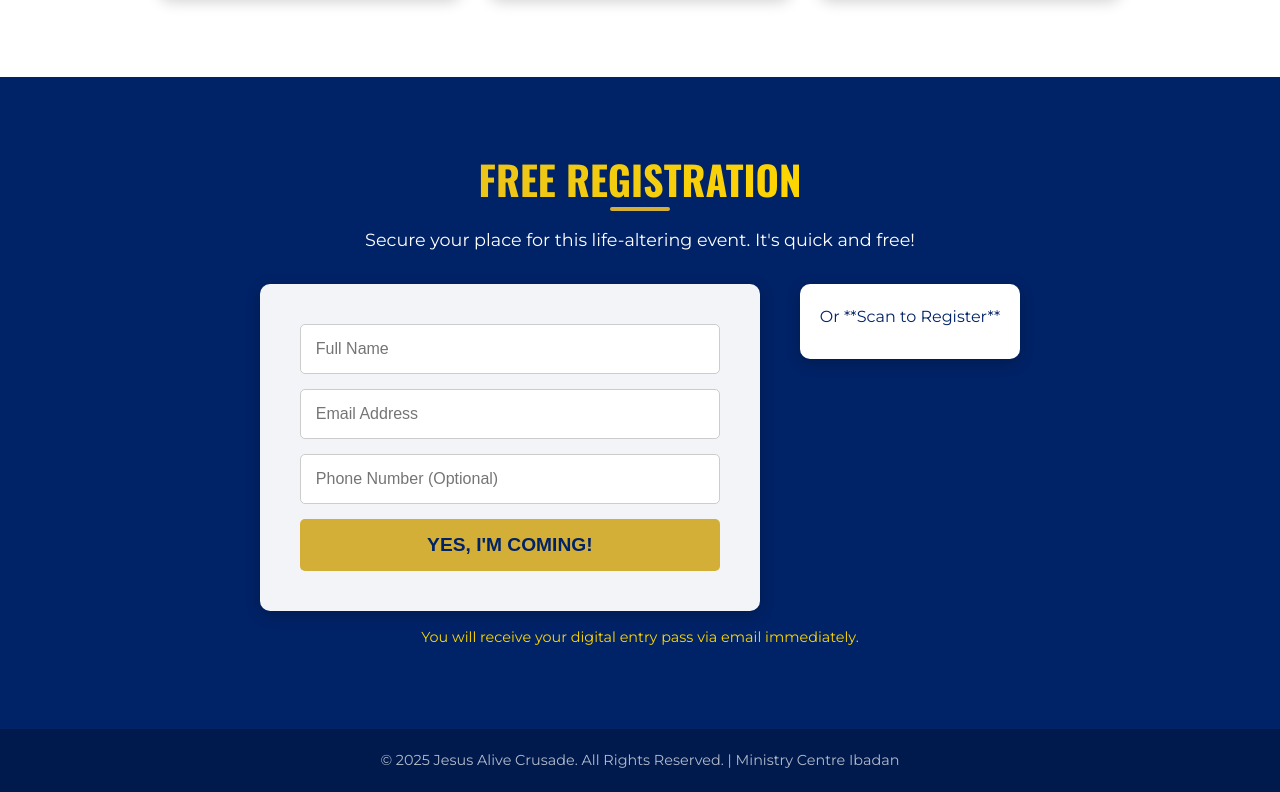
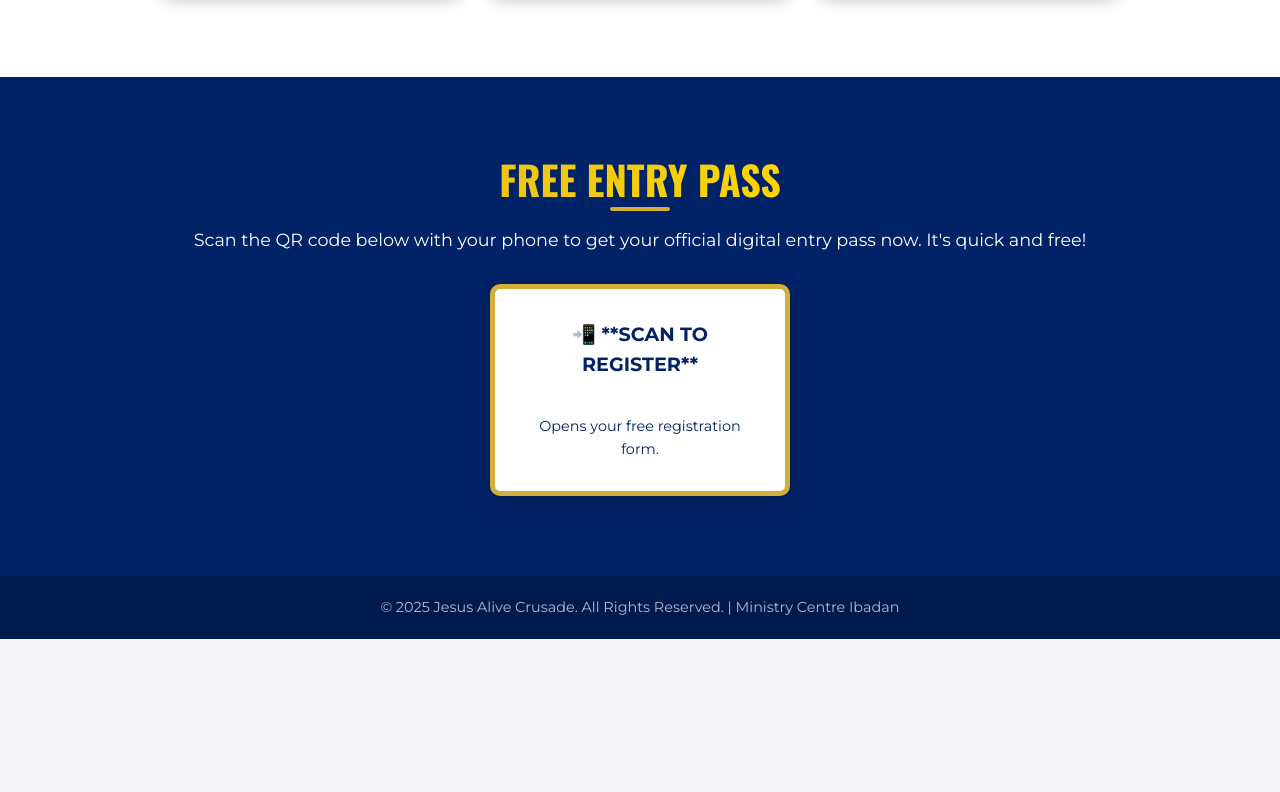
Before and after one commit to Cuwawah/Jesus-Alive-Crusade, a plain HTML site: page Index.html in a window 1280 px wide. Shown: the part 1221-2013 px from the top of the page. After the commit the page ends 1860 px from the top, so only its background shows below. Drawn offline with nearby package versions, Linux system fonts and the light colour scheme; a script that the page names is missing.

Commit message:
Update Index.html

```diff
--- a/Index.html
+++ b/Index.html
@@ -12,7 +12,7 @@
         /* --- VARIABLES & GLOBAL STYLES --- */
         :root {
             --royal-blue: #002266;       /* Deep, primary blue */
-            --gold: #D4AF37;             /* NEW: Classic Metallic Gold */
+            --gold: #D4AF37;             /* Classic Metallic Gold */
             --gold-light: #FFD700;       /* Bright Gold for Highlights */
             --white: #FFFFFF;
             --off-white: #F4F4F9;
@@ -249,14 +249,14 @@
             color: var(--gold);
         }
 
-        /* --- REGISTRATION FORM DESIGN & QR CODE CONTAINER --- */
+        /* --- QR CODE CONTAINER (Updated to center the single element) --- */
         .register-container {
             display: flex;
-            justify-content: center;
+            justify-content: center; /* Center the QR code box */
             gap: 40px;
             max-width: 900px;
             margin: 0 auto;
-            align-items: flex-start; /* Aligns items to the top */
+            align-items: flex-start;
         }
 
         .register-subtitle {
@@ -265,60 +265,12 @@
             width: 100%;
         }
 
-        #crusade-form {
-            width: 100%;
-            max-width: 500px;
-            display: flex;
-            flex-direction: column;
-            gap: 15px;
-            background: rgba(255, 255, 255, 0.95);
-            padding: 40px;
-            border-radius: 10px;
-            box-shadow: var(--shadow);
-        }
-
-        #crusade-form input {
-            padding: 15px;
-            border: 1px solid #ccc;
-            border-radius: 5px;
-            font-size: 1rem;
-            transition: border-color 0.3s;
-        }
-
-        #crusade-form input:focus {
-            border-color: var(--gold);
-            outline: none;
-            box-shadow: 0 0 5px rgba(212, 175, 55, 0.5);
-        }
-
-        .submit-button {
-            background: var(--gold);
-            color: var(--royal-blue);
-            padding: 15px;
-            border: none;
-            border-radius: 5px;
-            font-size: 1.2rem;
-            font-weight: 700;
-            cursor: pointer;
-            transition: background-color var(--transition-time), transform var(--transition-time);
-            text-transform: uppercase;
-        }
-
-        .submit-button:hover {
-            background: var(--gold-light);
-            transform: scale(1.02);
-        }
-
-        .form-footer {
-            margin-top: 15px;
-            font-size: 0.9rem;
-            color: var(--gold-light);
-        }
+        /* Removed form-specific styles */
 
         /* QR Code Styling */
         .qrcode-box {
             background: var(--white);
-            padding: 20px;
+            padding: 30px; /* Increased padding slightly */
             border-radius: 10px;
             box-shadow: var(--shadow);
             text-align: center;
@@ -326,15 +278,24 @@
             display: flex;
             flex-direction: column;
             align-items: center;
-            gap: 10px;
+            gap: 15px; /* Increased gap */
             height: fit-content;
+            border: 5px solid var(--gold); /* Added a border to make it pop */
+            max-width: 300px; /* Constrain size */
+        }
+
+        .qrcode-box p {
+            font-weight: 700;
+            font-size: 1.2rem;
+            color: var(--royal-blue);
         }
 
         #qrcode canvas, #qrcode img {
-            border: 5px solid var(--white);
-            background: var(--white);
+            /* Removed internal border/background as it's now on the box */
+            /* The qrcode library generates a canvas/image element here */
         }
 
+        /* Removed form-footer since it was tied to the form submission */
 
         /* --- FOOTER --- */
         footer {
@@ -382,19 +343,15 @@
             .header-bar { height: auto; flex-direction: column; padding-top: 10px; position: static; }
             .church-logo img, .crusade-logo img { height: 50px; max-width: 120px; }
 
-            /* Responsive for Registration Section: Stack form and QR code */
+            /* Responsive for Registration Section: Ensure centering */
             .register-container {
                 flex-direction: column;
                 gap: 20px;
                 align-items: center;
             }
-            #crusade-form {
-                max-width: 100%;
-                width: 100%;
-                padding: 30px 20px;
-            }
             .qrcode-box {
                 margin-top: 20px;
+                max-width: 90%; /* Allow it to take more space on small screens */
             }
         }
     </style>
@@ -426,7 +383,7 @@
                 <div class="timer-box"><span id="seconds">00</span> SEC</div>
             </div>
 
-            <a href="#register" class="cta-button animate-pulse">REGISTER NOW & SECURE YOUR SEAT</a>
+            <a href="#register" class="cta-button animate-pulse">GET YOUR FREE ENTRY PASS</a>
         </div>
     </header>
 
@@ -449,25 +406,18 @@
     </section>
 
     <section id="register" class="section-register">
-        <h2 class="section-title gold-text">FREE REGISTRATION</h2>
-        <p class="register-subtitle">Secure your place for this life-altering event. It's quick and free!</p>
+        <h2 class="section-title gold-text">FREE ENTRY PASS</h2>
+        <p class="register-subtitle">Scan the QR code below with your phone to get your official digital entry pass now. It's quick and free!</p>
 
         <div class="register-container">
 
-            <form id="crusade-form" action="YOUR_GOOGLE_FORMS_SUBMISSION_URL_HERE" method="POST" target="_blank">
-                <input type="text" name="entry.123456" placeholder="Full Name" required>
-                <input type="email" name="entry.789012" placeholder="Email Address" required>
-                <input type="tel" name="entry.345678" placeholder="Phone Number (Optional)">
-                <button type="submit" class="submit-button">YES, I'M COMING!</button>
-            </form>
+            <div class="qrcode-box">
+                <p>📲 **SCAN TO REGISTER**</p>
+                <div id="qrcode"></div>
+                <p style="font-size: 0.9rem; font-weight: 400; margin-top: 5px;">Opens your free registration form.</p>
+            </div>
 
-            <div class="qrcode-box">
-                <p>Or **Scan to Register**</p>
-                <div id="qrcode"></div>
-            </div>
         </div>
-
-        <p class="form-footer">You will receive your digital entry pass via email immediately.</p>
     </section>
 
     <footer>
@@ -508,29 +458,14 @@
             if (document.getElementById("qrcode")) {
                 new QRCode(document.getElementById("qrcode"), {
                     text: googleFormLink,
-                    width: 150,
-                    height: 150,
+                    width: 200, /* Increased size for focus */
+                    height: 200,
                     colorDark : "#002266",
                     colorLight : "#ffffff",
                     correctLevel : QRCode.CorrectLevel.H
                 });
             }
-
-            // --- FORM SUBMISSION HANDLING ---
-            const form = document.getElementById('crusade-form');
-
-            form.addEventListener('submit', function(e) {
-
-                // Alert the user that they are done on this page
-                alert("Thank you! Your registration is being processed. (Check the new tab for Google's confirmation.)");
-
-                // Reset the form immediately
-                setTimeout(() => {
-                    form.reset();
-                }, 100);
-
-                // The form is allowed to submit to the action URL.
-            });
+            // --- REMOVED FORM SUBMISSION HANDLING ---
         });
     </script>
 </body>
```
